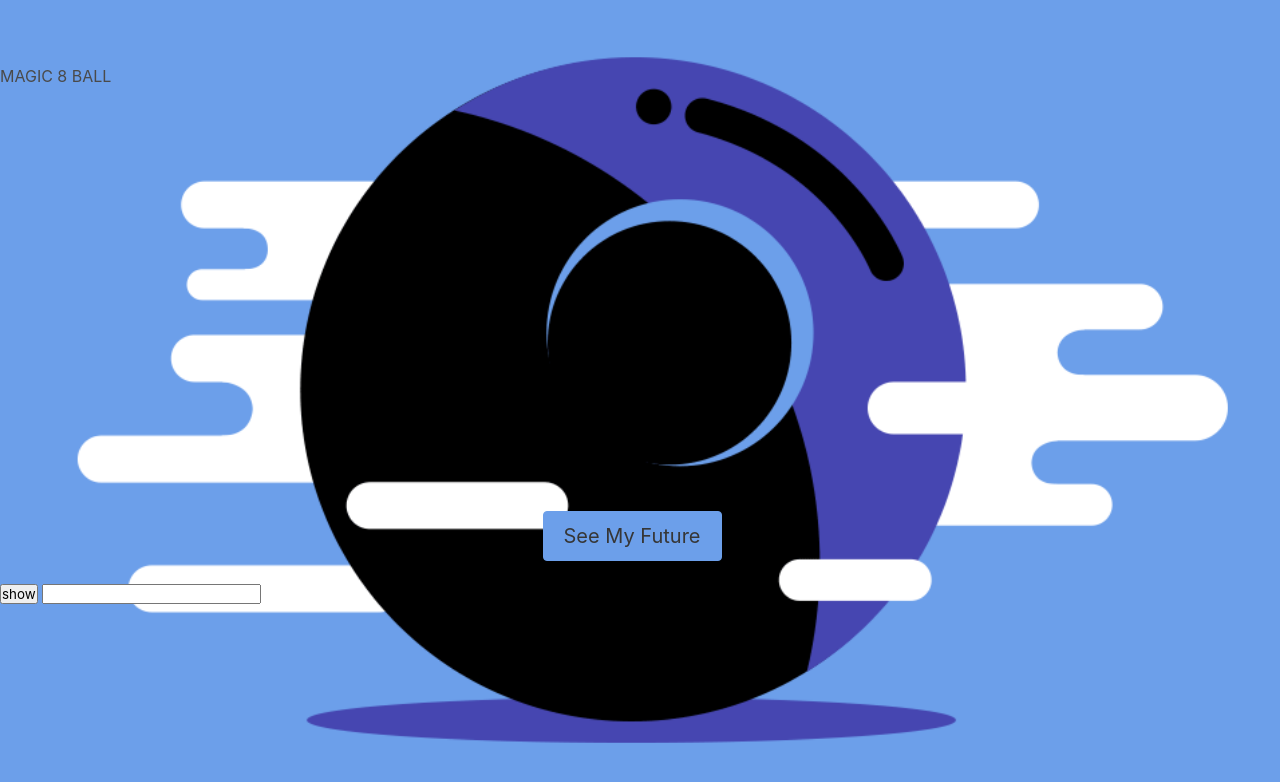
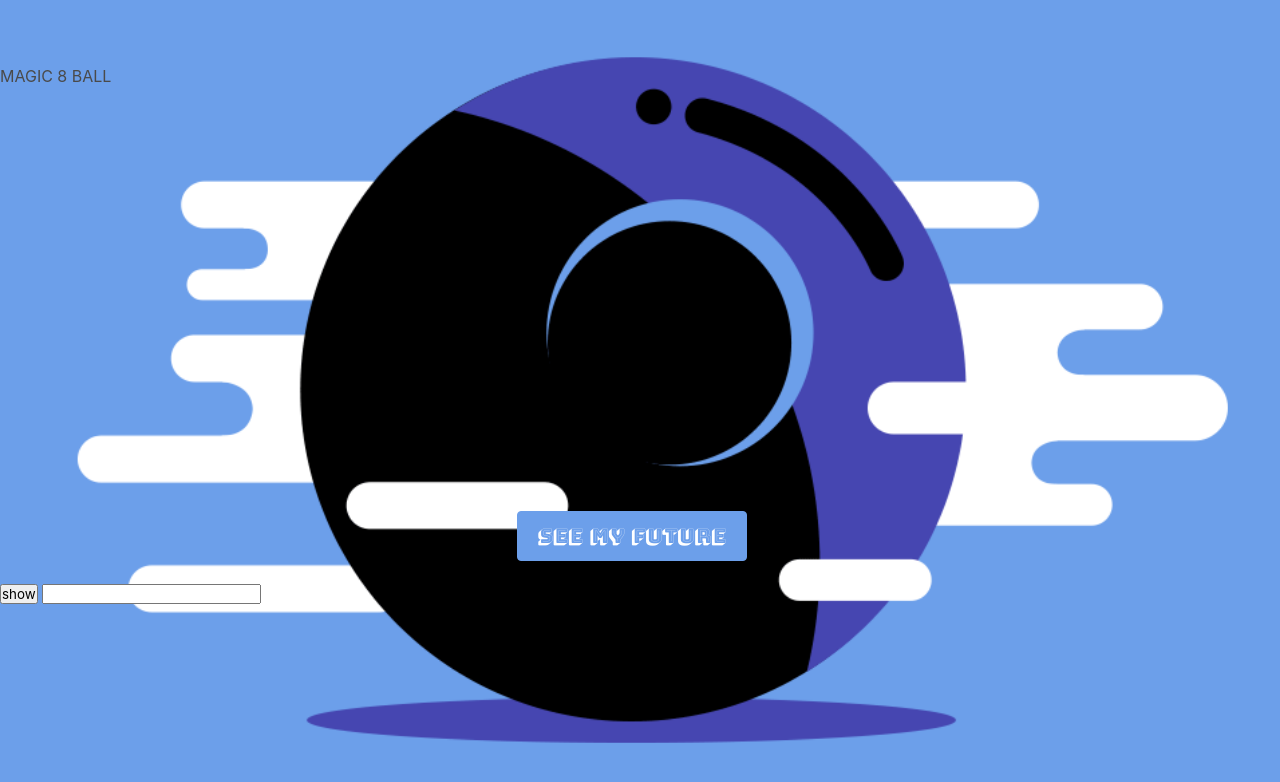
Before and after one commit to SheylaPopovich/magic-8-ball, a website: page index.html in a window 1280 px wide. Drawn offline with nearby package versions, Linux system fonts and the light colour scheme.

Commit message:
changed font color for more readiablity

```diff
--- a/assets/css/style.css
+++ b/assets/css/style.css
@@ -36,11 +36,13 @@ html {
   background-color: none;
 }
 
-#buttonContainer{
-    background-color: transparent;
+#buttonContainer {
+  background-color: transparent;
 }
 
 #button {
-    background-color: #6C9FEA;
-    border-color: #6C9FEA;
+  background-color: #6c9fea;
+  border-color: #6c9fea;
+  font-family: "Bungee Shade", cursive;
+  color: white;
 }
```
